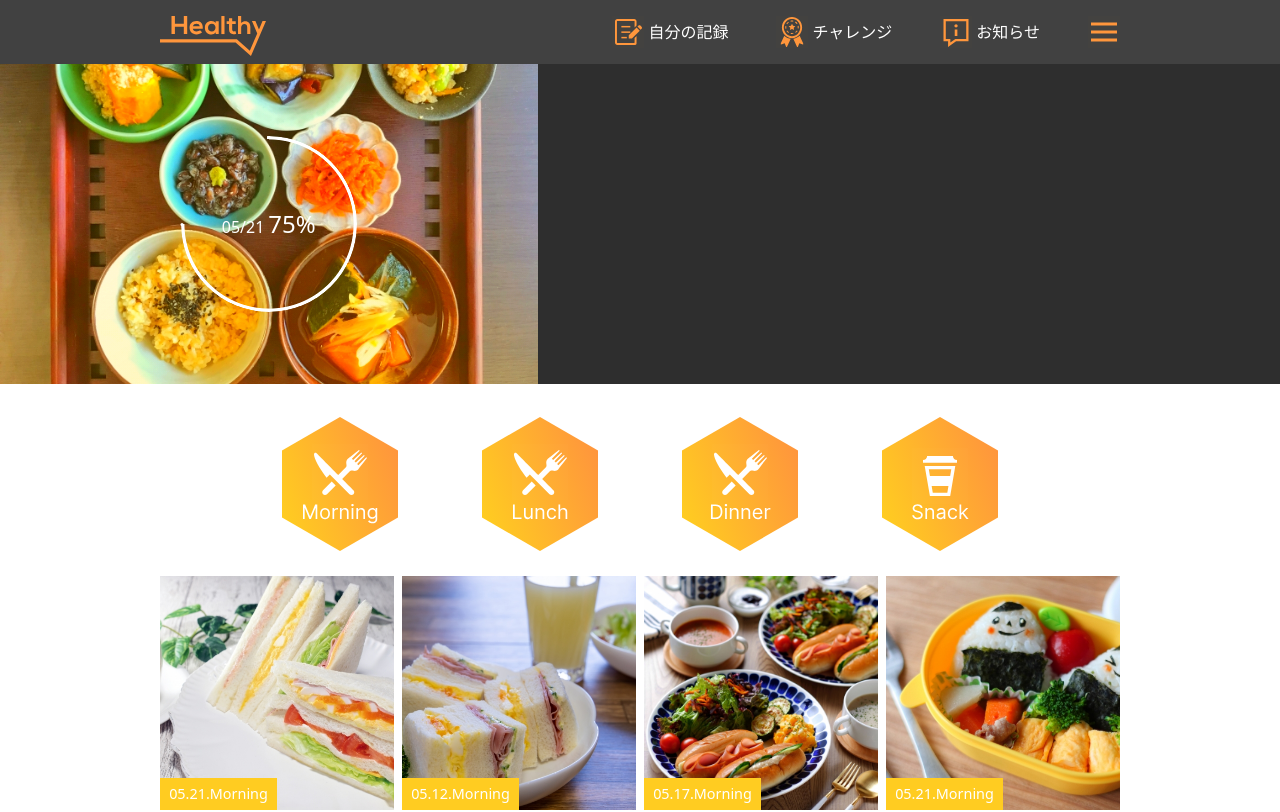
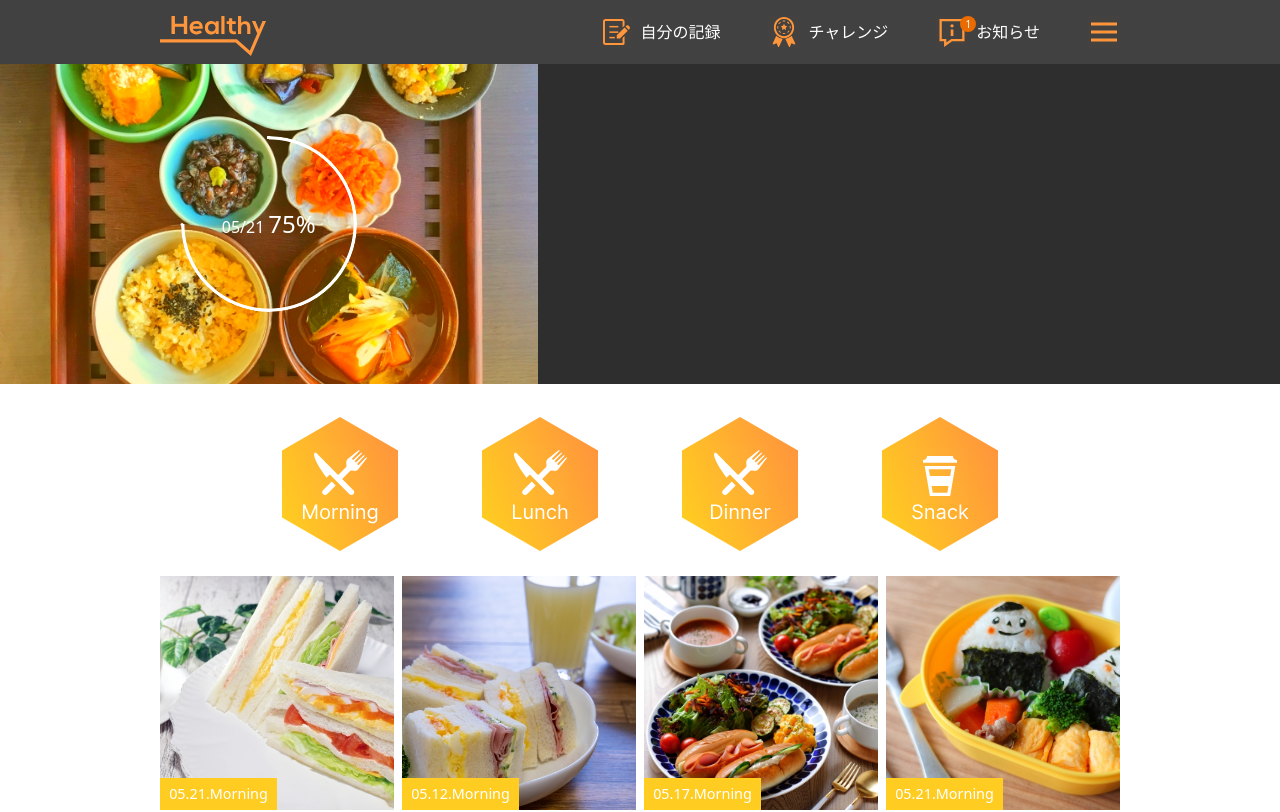
Before and after one commit to simpledark-dev/arent-health-web-app, a Next.js app: page / in a window 1280 px wide. Shown: the top 812 px of the page. Built offline with nearby package versions, Linux system fonts and the light colour scheme.

Commit message:
Implement notification

```diff
--- a/components/Navbar.tsx
+++ b/components/Navbar.tsx
@@ -16,26 +16,41 @@ const Navbar = () => {
     <section className="bg-[#414141] w-full">
       <div className="max-w-screen-lg mx-auto px-8 text-base text-white font-light">
         <nav className="flex justify-between h-16 items-center">
+          {/* Logo */}
           <div className="mt-2">
             <Link href="/top-page">
               <Image height={40} src={healthLogo} alt="logo" />
             </Link>
           </div>
+
+          {/* Menu Items */}
           <ul className="flex gap-12">
+            {/* My Record */}
             <Link href="/record-page">
-              <li className="flex gap-1 items-center">
+              <li className="flex gap-2 items-center">
                 <Image height={32} src={iconMemo} alt="icon-memo" />
                 <span>自分の記録</span>
               </li>
             </Link>
-            <li className="flex gap-1 items-center">
+
+            {/* Challenge */}
+            <li className="flex gap-2 items-center">
               <Image height={32} src={iconChallenge} alt="icon-challenge" />
               <span>チャレンジ</span>
             </li>
-            <li className="flex gap-1 items-center">
-              <Image height={32} src={iconInfo} alt="icon-info" />
+
+            {/* Notification */}
+            <li className="flex gap-2 items-center ">
+              <div className="relative">
+                <Image height={32} src={iconInfo} alt="icon-info" />
+                <div className="absolute top-0 left-6 bg-[#EA6C00] w-4 h-4 text-white text-[10px] rounded-full flex items-center justify-center">
+                  1
+                </div>
+              </div>
               <span>お知らせ</span>
             </li>
+
+            {/* Drawn Menu */}
             <li>
               {drawnMenuOpen && (
                 <div className="relative">
```
